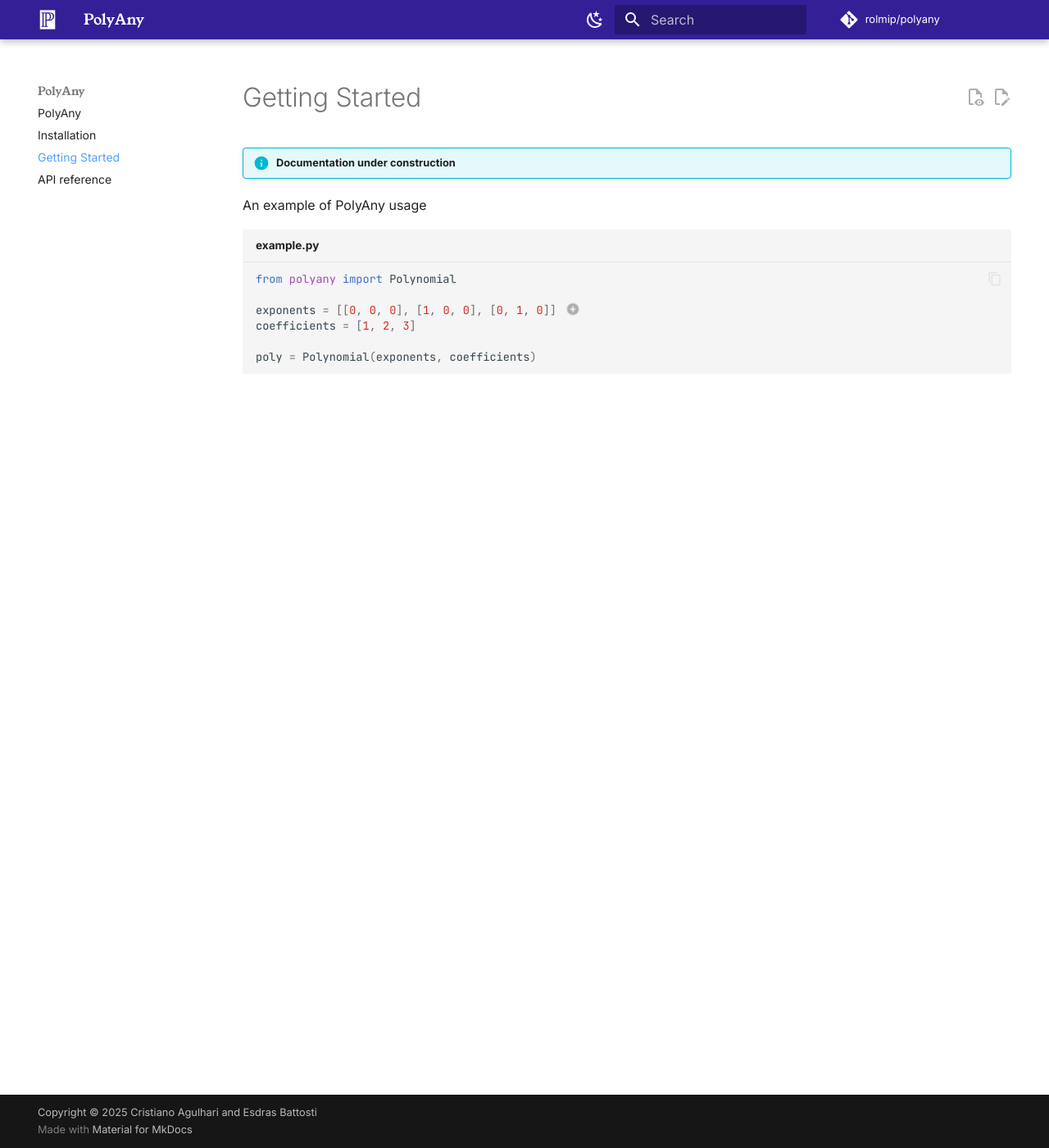
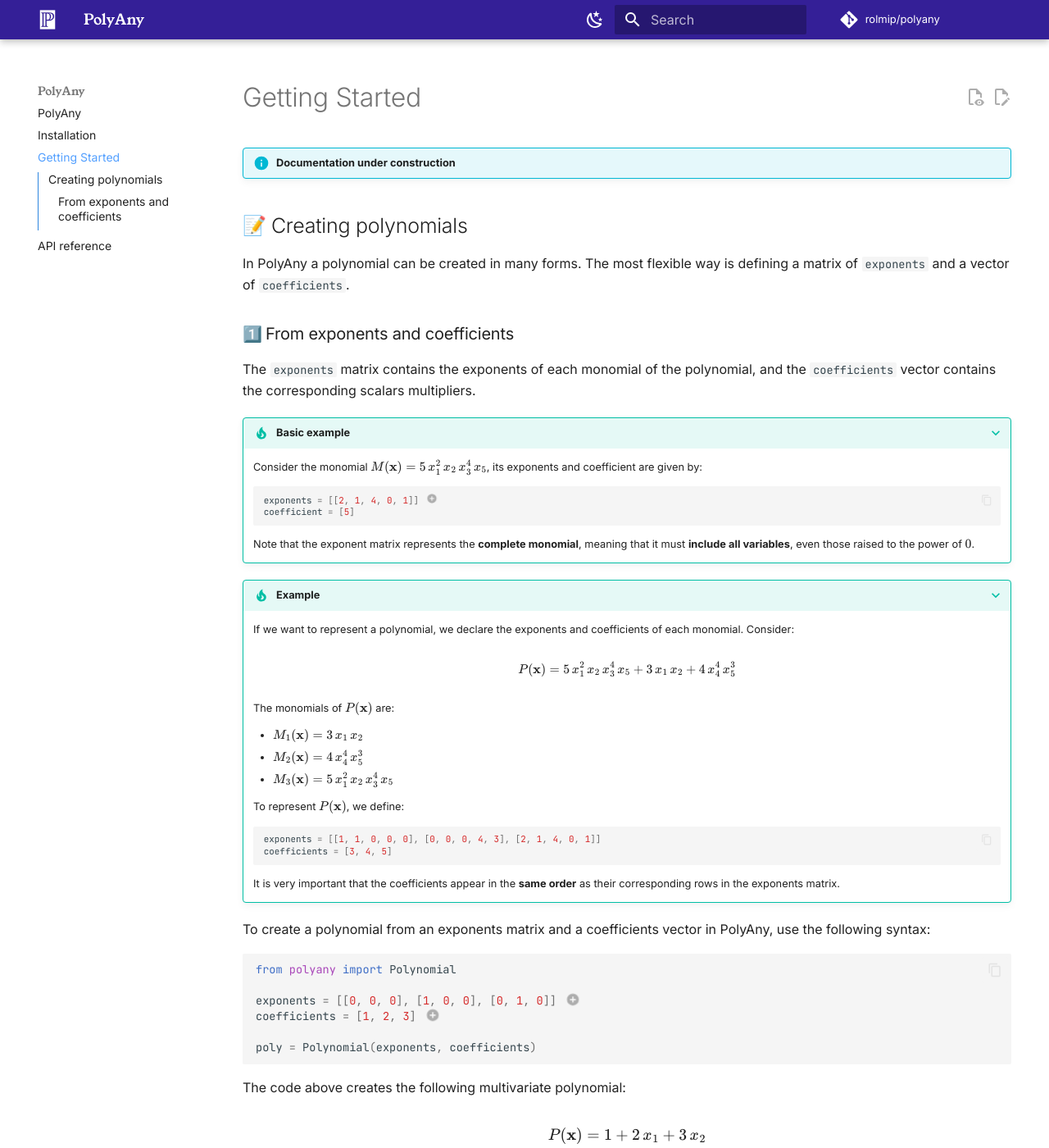
Before and after one commit to rolmip/polyany, an MkDocs documentation site: the page built from docs/getting_started.md, in a window 1280 px wide and 1400 px high. Shown: the whole window at 82% size. Built offline with MkDocs 1.6.1 and Material for MkDocs 9.7.7, drawn with Linux system fonts in a browser that asks for light colours; emoji names are drawn with the system emoji font; some web fonts are replaced; comment, search, counter and statistics services are not loaded.

Commit message:
DOC: add basic documentation on polynomial creation

````diff
--- a/docs/getting_started.md
+++ b/docs/getting_started.md
@@ -1,14 +1,65 @@
 !!! info "Documentation under construction"
 
-An example of PolyAny usage
+## :pencil: Creating polynomials
 
-```py title="example.py"
+In PolyAny a polynomial can be created in many forms. The most flexible way is defining a matrix of `exponents` and a vector of `coefficients`.
+
+### :one: From exponents and coefficients
+
+The `exponents` matrix contains the exponents of each monomial of the polynomial, and the `coefficients` vector contains the corresponding scalars multipliers.
+
+???+ tip "Basic example"
+
+    Consider the monomial $M(\mathbf{x}) = 5\,x_1^2\,x_2\,x_3^4\,x_5$, its exponents and coefficient are given by:
+
+    ```py
+    exponents = [[2, 1, 4, 0, 1]] #(1)!
+    coefficient = [5]
+    ```
+
+    1. When declaring the exponents matrix, variables are ordered increasingly, i.e., $[x_1,\,x_2,\,x_3,\,\dots,\,x_n]$.
+
+    Note that the exponent matrix represents the **complete monomial**, meaning that it must **include all variables**, even those raised to the power of $0$.
+
+???+ tip "Example"
+
+    If we want to represent a polynomial, we declare the exponents and coefficients of each monomial. Consider:
+
+    $$
+    P(\mathbf{x}) = 5\,x_1^2\,x_2\,x_3^4\,x_5 + 3\,x_1\,x_2 + 4\,x_4^4\,x_5^3
+    $$
+
+    The monomials of $P(\mathbf{x})$ are:
+
+    * $M_1(\mathbf{x}) = 3\,x_1\,x_2$
+    * $M_2(\mathbf{x}) = 4\,x_4^4\,x_5^3$
+    * $M_3(\mathbf{x}) = 5\,x_1^2\,x_2\,x_3^4\,x_5$
+
+    To represent $P(\mathbf{x})$, we define:
+
+    ```py
+    exponents = [[1, 1, 0, 0, 0], [0, 0, 0, 4, 3], [2, 1, 4, 0, 1]]
+    coefficients = [3, 4, 5]
+    ```
+
+    It is very important that the coefficients appear in the **same order** as their corresponding rows in the exponents matrix.
+
+To create a polynomial from an exponents matrix and a coefficients vector in <span class="polyany">PolyAny</span>, use the following syntax:
+
+```py
 from polyany import Polynomial
 
-exponents = [[0, 0, 0], [1, 0, 0], [0, 1, 0]] # (1)!
-coefficients = [1, 2, 3]
+exponents = [[0, 0, 0], [1, 0, 0], [0, 1, 0]] #(1)!
+coefficients = [1, 2, 3] #(2)!
 
 poly = Polynomial(exponents, coefficients)
 ```
 
-1. The exponents matrix can be a Numpy 2D-Array
+1. The exponents matrix can also be a nested tuples or a NumPy 2D array
+2. The coefficients vector can also be a tuple or a NumPy 1D array
+
+The code above creates the following multivariate polynomial:
+
+$$
+P(\mathbf{x}) = 1 + 2\,x_1 + 3\,x_2
+$$
````
